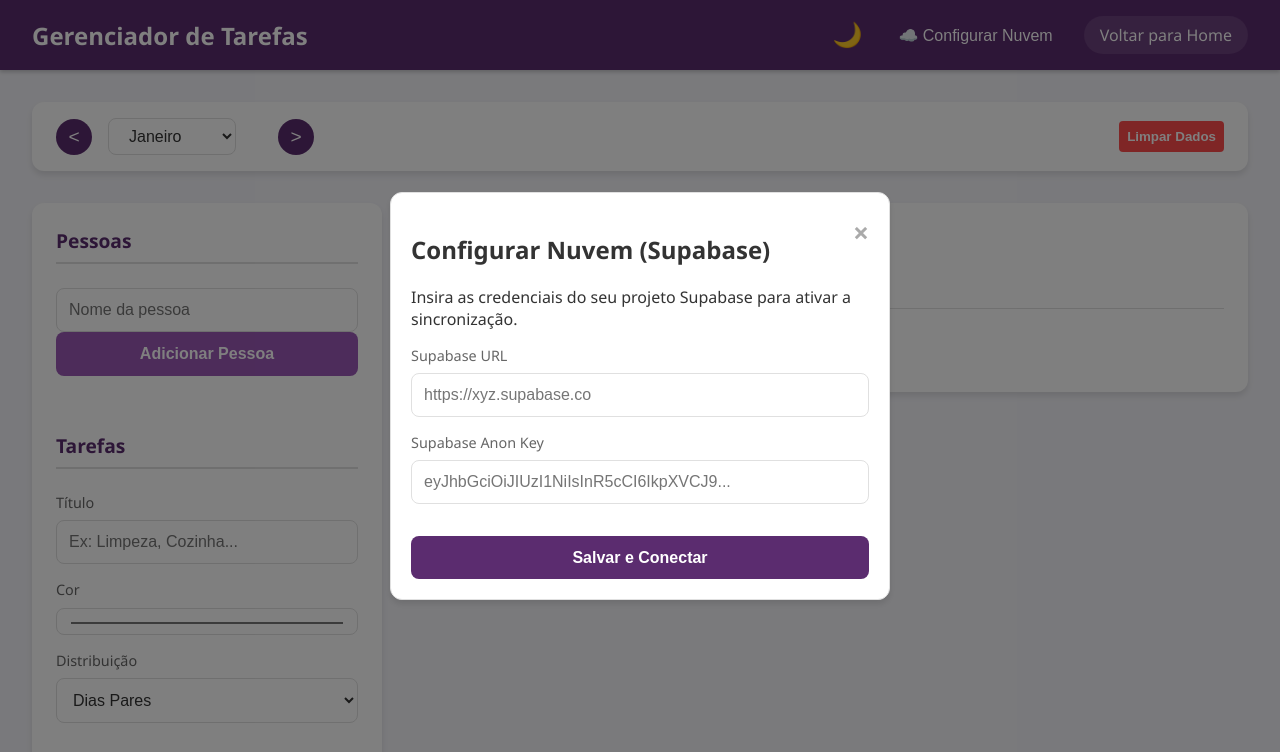
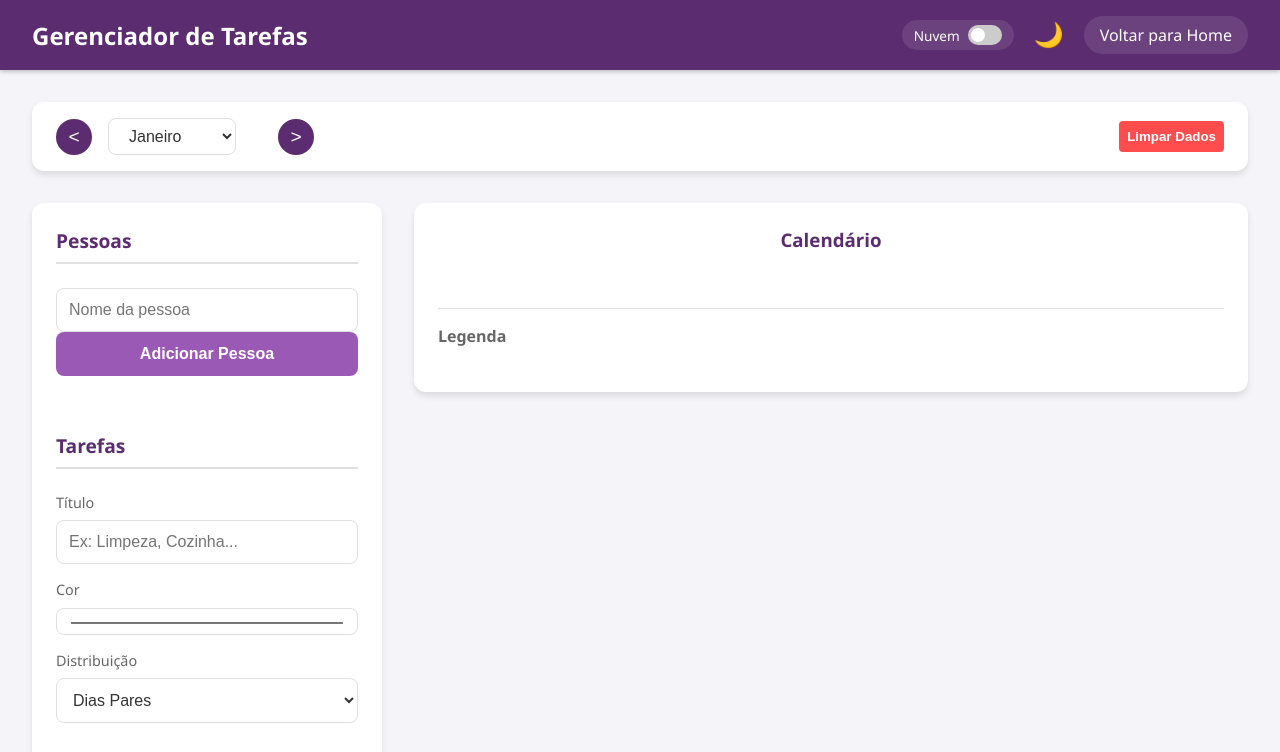
Before and after one commit to Iago-Derik/Calend-rio-teste, a plain HTML site: page index.html in a window 1280 px wide. Shown: the top 752 px of the page. Drawn offline with nearby package versions, Linux system fonts and the light colour scheme.

Commit message:
Update index.html

```diff
--- a/index.html
+++ b/index.html
@@ -7,13 +7,63 @@
     <link rel="stylesheet" href="assets/css/calendar.css">
     <link rel="manifest" href="manifest.json">
     <meta name="theme-color" content="#5b2c6f">
+    <style>
+        /* Estilos para o Interruptor de Sincronização */
+        .sync-wrapper {
+            display: flex;
+            align-items: center;
+            gap: 8px;
+            background: rgba(255, 255, 255, 0.1);
+            padding: 5px 12px;
+            border-radius: 20px;
+            font-size: 0.85rem;
+        }
+        .switch {
+            position: relative;
+            display: inline-block;
+            width: 34px;
+            height: 20px;
+        }
+        .switch input { opacity: 0; width: 0; height: 0; }
+        .slider {
+            position: absolute;
+            cursor: pointer;
+            top: 0; left: 0; right: 0; bottom: 0;
+            background-color: #ccc;
+            transition: .4s;
+            border-radius: 34px;
+        }
+        .slider:before {
+            position: absolute;
+            content: "";
+            height: 14px; width: 14px;
+            left: 3px; bottom: 3px;
+            background-color: white;
+            transition: .4s;
+            border-radius: 50%;
+        }
+        input:checked + .slider { background-color: #2ecc71; }
+        input:checked + .slider:before { transform: translateX(14px); }
+
+        /* Classe de destaque para os dias selecionados */
+        .highlight-dist {
+            background-color: rgba(48, 163, 220, 0.2) !important;
+            border: 2px dashed #30A3DC !important;
+        }
+    </style>
 </head>
 <body>
     <header>
         <h1>Gerenciador de Tarefas</h1>
         <div class="header-controls">
+            <div class="sync-wrapper">
+                <span>Nuvem</span>
+                <label class="switch">
+                    <input type="checkbox" id="syncToggle">
+                    <span class="slider"></span>
+                </label>
+            </div>
             <button id="themeToggle" class="theme-toggle" aria-label="Alternar Tema">🌙</button>
-            <button id="configCloudBtn" class="theme-toggle" style="font-size: 1rem; border-radius: 20px; padding: 0.5rem 1rem; width: auto;" aria-label="Configurar Nuvem">☁️ Configurar Nuvem</button>
             <a href="index.html">Voltar para Home</a>
         </div>
     </header>
@@ -64,28 +114,22 @@
                 <div class="calendar-header">
                     <h3>Calendário</h3>
                 </div>
-                <div id="calendarGrid" class="calendar-grid">
-                    <!-- Javascript will populate this -->
-                </div>
+                <div id="calendarGrid" class="calendar-grid"></div>
 
                 <div class="legend">
                     <h4>Legenda</h4>
-                    <div id="legendContainer" class="legend-items">
-                        <!-- Javascript will populate this -->
-                    </div>
+                    <div id="legendContainer" class="legend-items"></div>
                 </div>
             </section>
         </div>
     </main>
 
-    <!-- Edit Modal -->
     <div id="editModal" class="modal">
         <div class="modal-content">
             <span class="close-modal">&times;</span>
             <h2>Editar Atribuição</h2>
             <input type="hidden" id="editDateKey">
             <input type="hidden" id="editIndex">
-
             <div class="input-group">
                 <label>Nome da Tarefa</label>
                 <input type="text" id="editTaskTitle">
@@ -98,45 +142,11 @@
                 <label>Cor</label>
                 <input type="color" id="editColor">
             </div>
-
             <button id="saveEditBtn" class="btn-primary">Salvar Alterações</button>
-        </div>
-    </div>
-
-    <!-- Connection Modal -->
-    <div id="connectionModal" class="modal">
-        <div class="modal-content">
-            <span class="close-modal" id="closeConnectionModal">&times;</span>
-            <h2>Configurar Nuvem (Supabase)</h2>
-            <p>Insira as credenciais do seu projeto Supabase para ativar a sincronização.</p>
-
-            <div class="input-group">
-                <label>Supabase URL</label>
-                <input type="text" id="supabaseUrl" placeholder="https://xyz.supabase.co">
-            </div>
-            <div class="input-group">
-                <label>Supabase Anon Key</label>
-                <input type="text" id="supabaseKey" placeholder="eyJhbGciOiJIUzI1NiIsInR5cCI6IkpXVCJ9...">
-            </div>
-
-            <button id="saveConnectionBtn" class="btn-primary">Salvar e Conectar</button>
         </div>
     </div>
 
     <script src="https://cdn.jsdelivr.net/npm/@supabase/supabase-js@2"></script>
     <script src="assets/js/calendar.js"></script>
-    <script>
-        if ('serviceWorker' in navigator) {
-            window.addEventListener('load', () => {
-                navigator.serviceWorker.register('./sw.js')
-                    .then(registration => {
-                        console.log('SW registered:', registration);
-                    })
-                    .catch(error => {
-                        console.log('SW registration failed:', error);
-                    });
-            });
-        }
-    </script>
 </body>
 </html>
```
